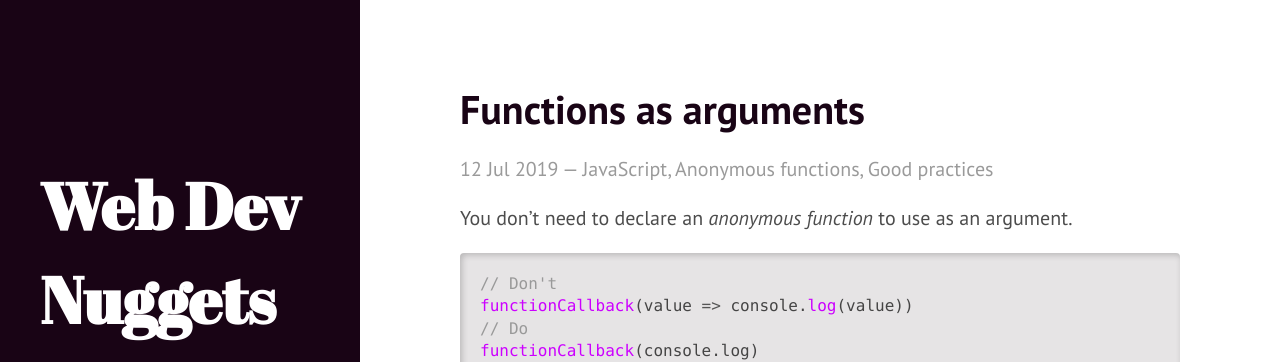
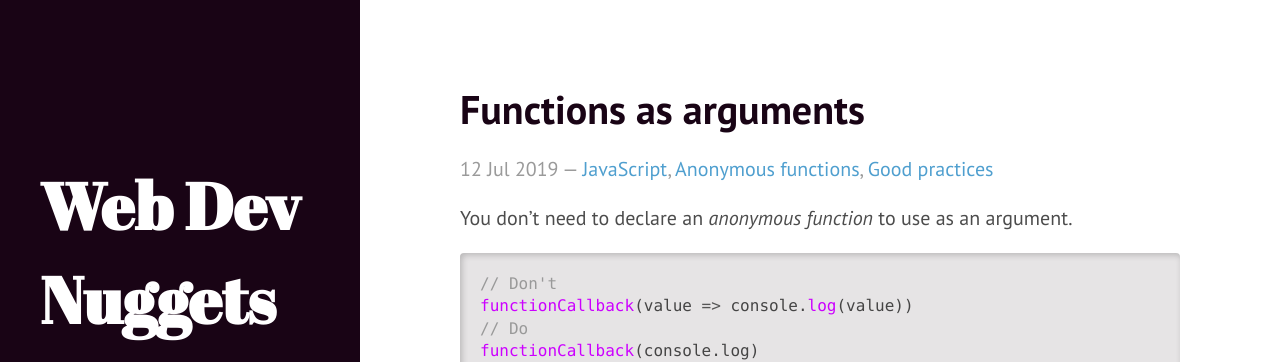
Before and after one commit to Sheraff/TIL, a Jekyll site: the page built from _posts/2019-07-12-Functions-as-arguments.md, in a window 1280 px wide. Shown: the top 362 px of the page. Built offline with Jekyll 4.4.1, drawn with Linux system fonts in a browser that asks for light colours.

Commit message:
Update post.html

```diff
--- a/_layouts/post.html
+++ b/_layouts/post.html
@@ -10,7 +10,7 @@ excerpt_separator: <hr>
     {% if page.tags.size != 0 %}
       —
       {% for tag in page.tags %}
-        <span class="post-tag">{{ tag }}</span>{% if tag != page.tags.last %}, {% endif %}
+        <span class="post-tag"><a href="{{ site.baseurl}}tags?tag={{ tag }}">{{ tag }}</a></span>{% if tag != page.tags.last %}, {% endif %}
       {% endfor %}
     {% endif %}
   </span>
```
